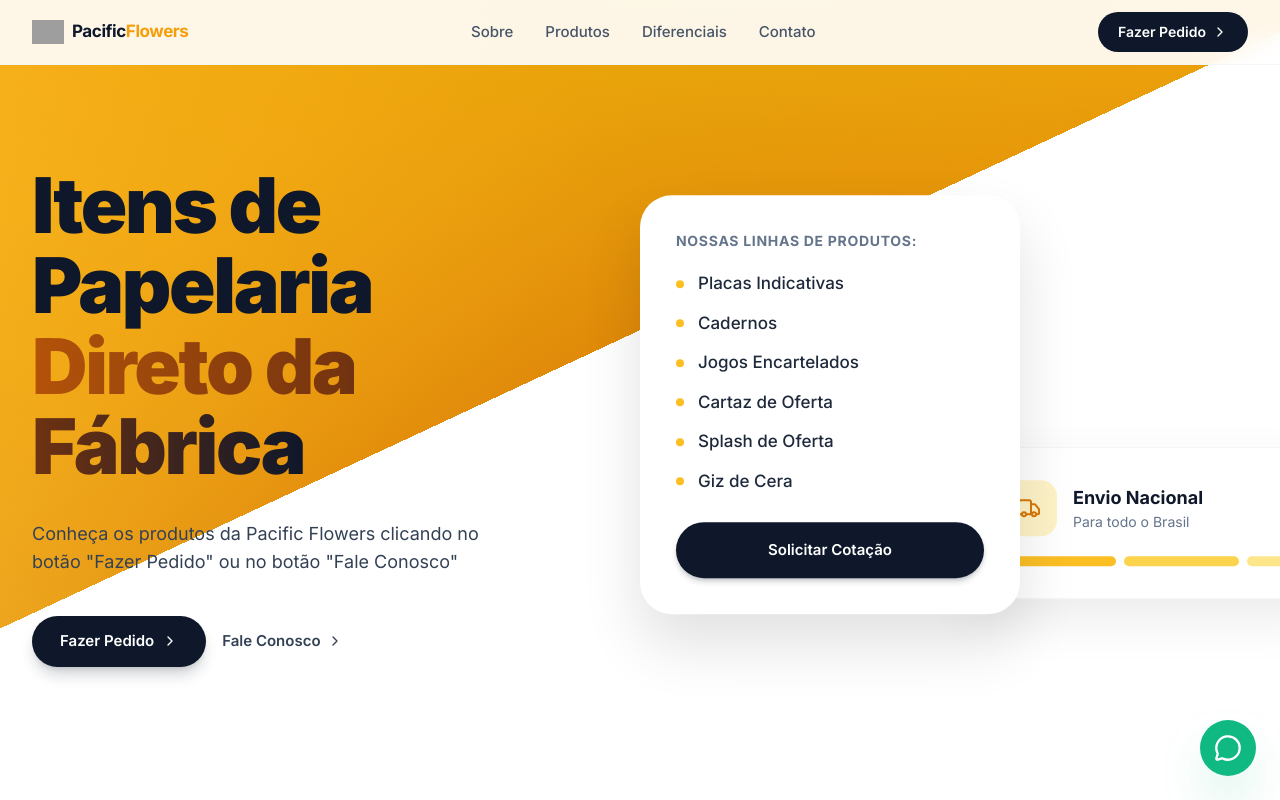
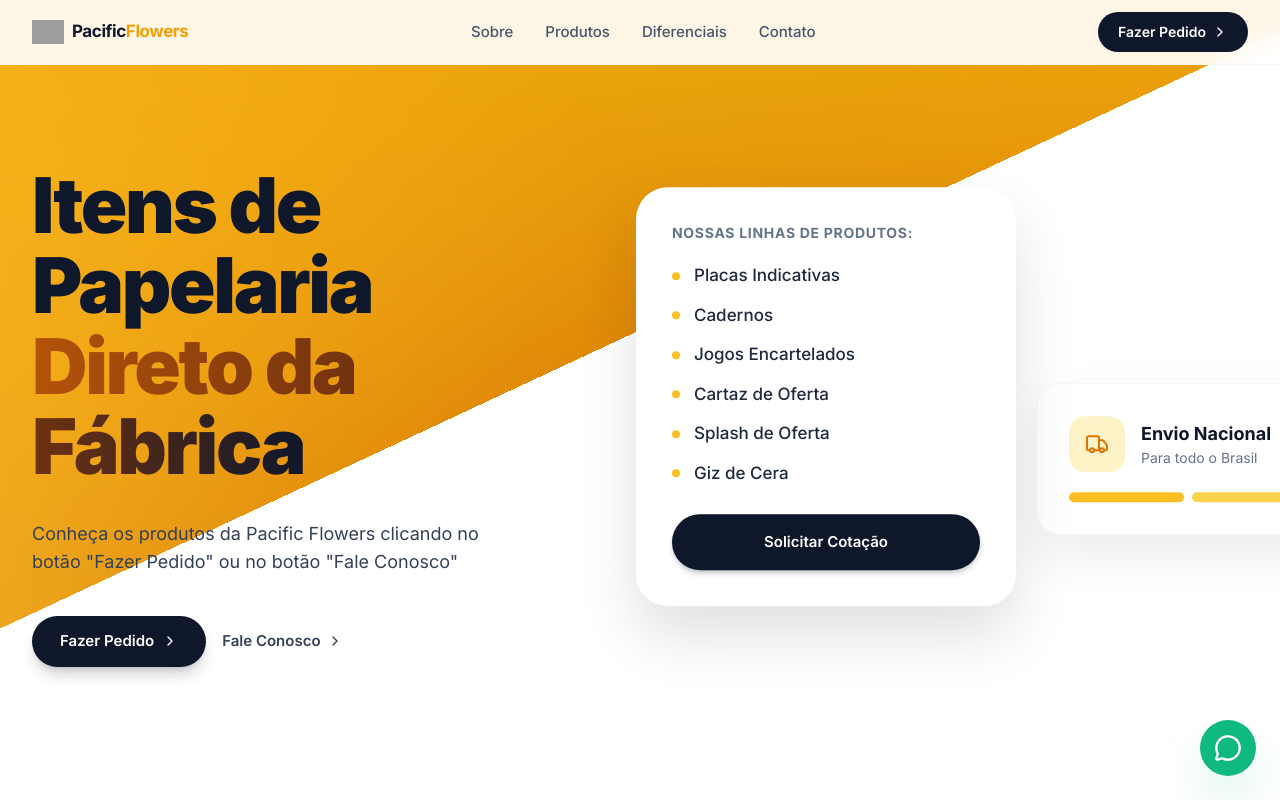
Before and after one commit to vitorxzok/pacific-flowers-landing, a plain HTML site: page index.html in a window 1280 px wide. Shown: the top 800 px of the page. Drawn offline with nearby package versions, Linux system fonts and the light colour scheme; grey boxes are pictures that could not be loaded.

Commit message:
Initial deployment commit: Add landing page files

```diff
--- a/index.html
+++ b/index.html
@@ -186,7 +186,7 @@
         <div class="relative w-full h-[500px] hidden lg:block">
 
           <!-- Main Card -->
-          <div class="floating-card absolute left-0 lg:-left-4 top-6 lg:top-8 w-[380px] bg-white rounded-[2rem] shadow-[0_30px_60px_rgba(0,0,0,0.12)] overflow-hidden z-20">
+          <div class="floating-card absolute left-[-20px] top-6 w-[380px] bg-white rounded-[2rem] shadow-[0_30px_60px_rgba(0,0,0,0.12)] overflow-hidden z-20">
             <!-- Card Body -->
             <div class="p-9">
               <p class="text-sm font-bold text-slate-500 uppercase tracking-wider mb-5">Nossas Linhas de Produtos:</p>
@@ -223,7 +223,7 @@
           </div>
 
           <!-- Third Peeking Card -->
-          <div class="floating-card absolute -right-12 lg:-right-20 bottom-8 lg:bottom-16 w-[360px] bg-white rounded-3xl shadow-[0_20px_50px_rgba(0,0,0,0.08)] border border-slate-100 p-8 z-10">
+          <div class="floating-card absolute left-[380px] top-[220px] w-[360px] bg-white rounded-3xl shadow-[0_20px_50px_rgba(0,0,0,0.08)] border border-slate-100 p-8 z-10">
             <div class="flex items-center gap-4 mb-5">
               <div class="w-14 h-14 rounded-2xl bg-amber-100 flex items-center justify-center text-amber-600 shrink-0">
                 <i data-lucide="truck" class="w-6 h-6"></i>
```
